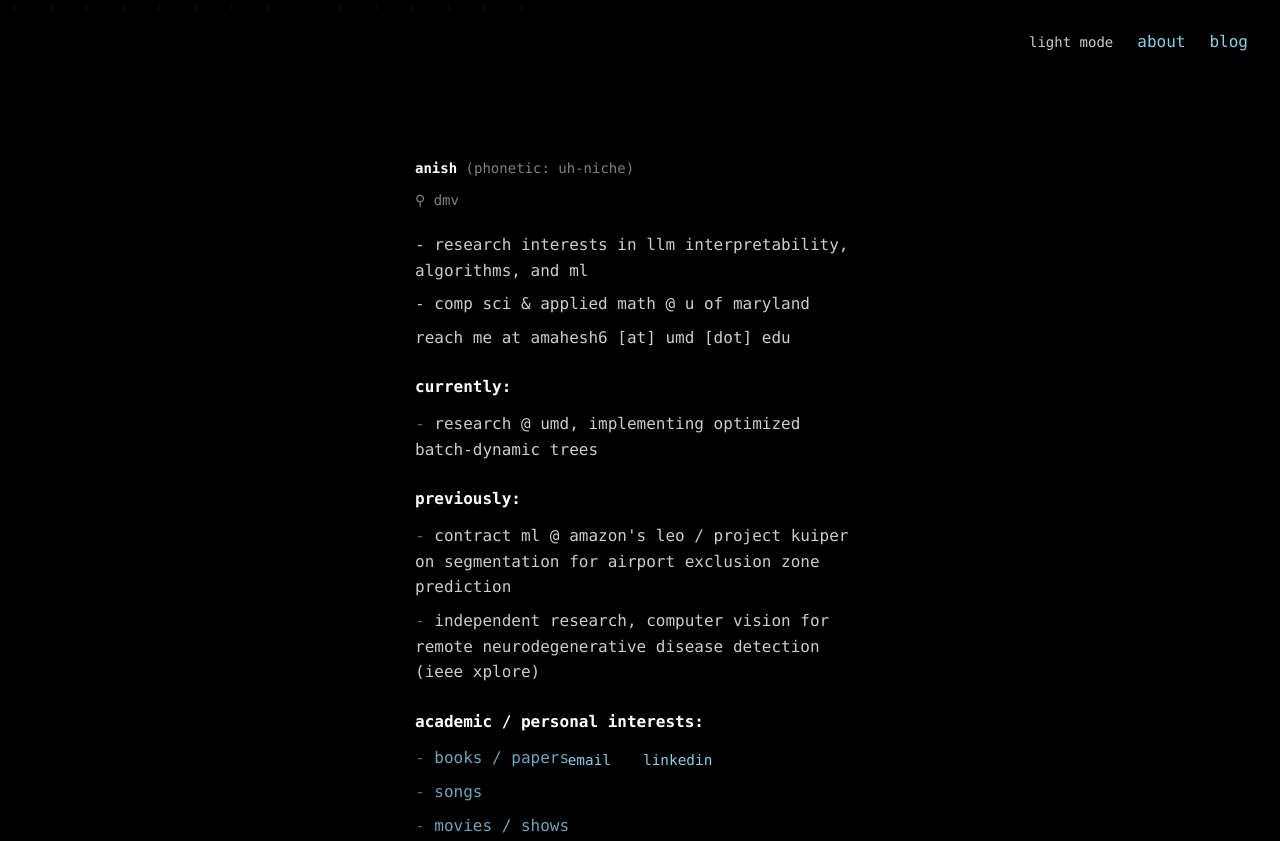
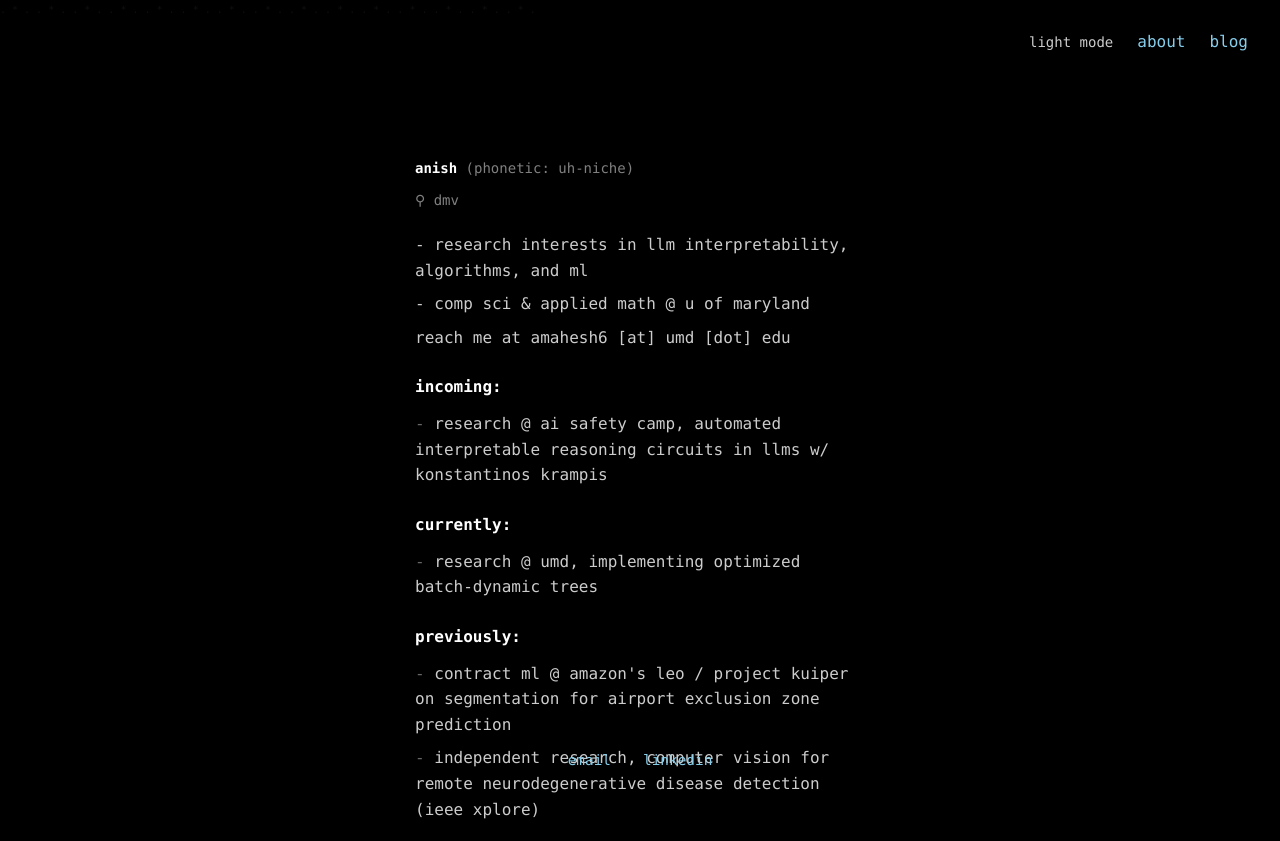
Before and after one commit to amhw460/amhw460.github.io, a plain HTML site: page index.html in a window 1280 px wide. Shown: the top 841 px of the page. Drawn offline with Linux system fonts and the light colour scheme.

Commit message:
Update index.html
aisc

```diff
--- a/index.html
+++ b/index.html
@@ -39,6 +39,11 @@
                         <p>- comp sci & applied math @ u of maryland</p>
                         <p>reach me at amahesh6 [at] umd [dot] edu</p>
 
+                        <p class="section-title">incoming:</p>
+                        <ul class="clean-list">
+                            <li>research @ AI Safety Camp, automated interpretable reasoning circuits in LLMS w/ Konstantinos Krampis</li>
+                        </ul>
+
                         <p class="section-title">currently:</p>
                         <ul class="clean-list">
                             <li>research @ UMD, implementing optimized batch-dynamic trees</li>
```
